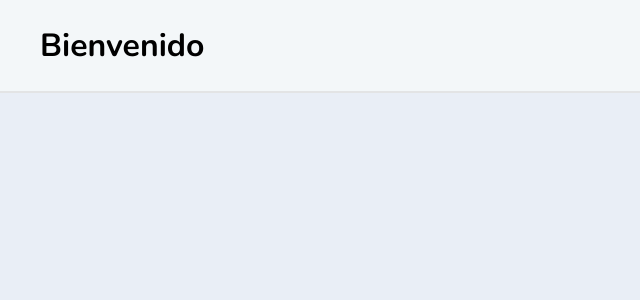
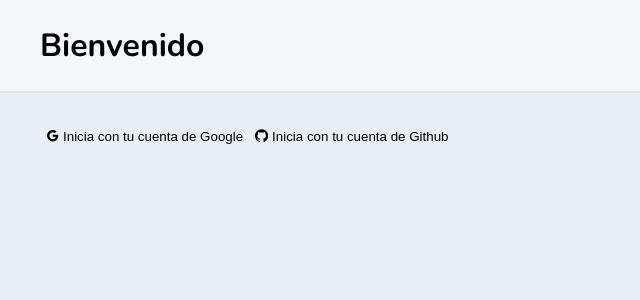
Before and after one commit to angelMarcosCastilla/todolis-rect, a React (Create React App) app: page /login in a window 1280 px wide. Shown: the top 300 px of the page, without its empty margins (0-640 px from the left). Built offline with nearby package versions, Linux system fonts and the light colour scheme.

Commit message:
we obtain data with authentication with google

```diff
--- /dev/null
+++ b/jsconfig.json
@@ -0,0 +1,5 @@
+{
+  "compilerOptions": {
+    "baseUrl": "src"
+  }
+}
--- a/package.json
+++ b/package.json
@@ -3,9 +3,11 @@
   "version": "0.1.0",
   "private": true,
   "dependencies": {
+    "@ant-design/icons": "^4.7.0",
     "@testing-library/jest-dom": "^5.15.0",
     "@testing-library/react": "^11.2.7",
     "@testing-library/user-event": "^12.8.3",
+    "firebase": "^9.5.0",
     "react": "^17.0.2",
     "react-dom": "^17.0.2",
     "react-scripts": "4.0.3",
--- a/src/App.js
+++ b/src/App.js
@@ -2,6 +2,7 @@ import "./App.css";
 
 import AddTask from "./pages/AddTask";
 import Home from "./pages/Home";
+import Login from "./pages/Login";
 
 import { Route } from "wouter";
 import TodoProvider from "./context/TodoContext";
@@ -11,11 +12,12 @@ import EditTask from "./pages/EditTask";
 function App() {
   return (
     <>
-      <Header/>
       <TodoProvider>
+        <Header />
+        <Route path="/login" component={Login} />
         <Route path="/" component={Home} />
         <Route path="/addTask" component={AddTask} />
-        <Route path="/editTask/:id" component={EditTask}/>
+        <Route path="/editTask/:id" component={EditTask} />
       </TodoProvider>
     </>
   );
--- /dev/null
+++ b/src/components/Button/index.js
@@ -0,0 +1,19 @@
+import styled from "styled-components"
+const colores =  {
+  github:"black",
+  google:"red"
+}
+const Button = ({ children}) => {
+  return (
+    <StyledButton>
+      {children}
+    </StyledButton>
+  )
+
+}
+
+const StyledButton = styled.button`
+ background-color: ${(props) => colores[props.color]};
+ color: white;
+`
+export default Button
--- /dev/null
+++ b/src/firebaseConfig/config.js
@@ -0,0 +1,14 @@
+import { initializeApp } from "firebase/app";
+import { GoogleAuthProvider } from "firebase/auth";
+
+const firebaseConfig = {
+  apiKey: "AIzaSyBi5FUC38YTOwz7RV6CrdaNn4VAMLNwHws",
+  authDomain: "todolist-1bd4d.firebaseapp.com",
+  projectId: "todolist-1bd4d",
+  storageBucket: "todolist-1bd4d.appspot.com",
+  messagingSenderId: "224912032721",
+  appId: "1:224912032721:web:63c6f3c5620d0ee222d6f0"
+};
+
+const app = initializeApp(firebaseConfig);
+export const provider = new GoogleAuthProvider(app);
--- /dev/null
+++ b/src/pages/Login/index.js
@@ -0,0 +1,15 @@
+import Container from "components/Container"
+import Button from "../../components/Button"
+import { GoogleOutlined, GithubOutlined } from '@ant-design/icons';
+import login from "services/users/login";
+
+function Login() {
+  return (
+    <Container>
+      <button onClick = {login}> <GoogleOutlined />  Inicia con tu cuenta de Google </button>
+      <button> <GithubOutlined /> Inicia con tu cuenta de Github</button>
+    </Container>
+  )
+}
+
+export default Login
--- /dev/null
+++ b/src/services/users/login.js
@@ -0,0 +1,16 @@
+import { provider } from "firebaseConfig/config.js";
+import { getAuth, signInWithPopup, GoogleAuthProvider } from "firebase/auth";
+
+const login = () => {
+  const auth = getAuth();
+  signInWithPopup(auth, provider)
+    .then((result) => {
+      const credential = GoogleAuthProvider.credentialFromResult(result);
+      const user = result.user;
+     console.log(user)
+    }).catch((error) => {
+
+    });
+}
+
+export default login
```
Also changed, not shown: src/services/users/logout.js (added), 1 other file (tests, documents, lock files or other folders).
